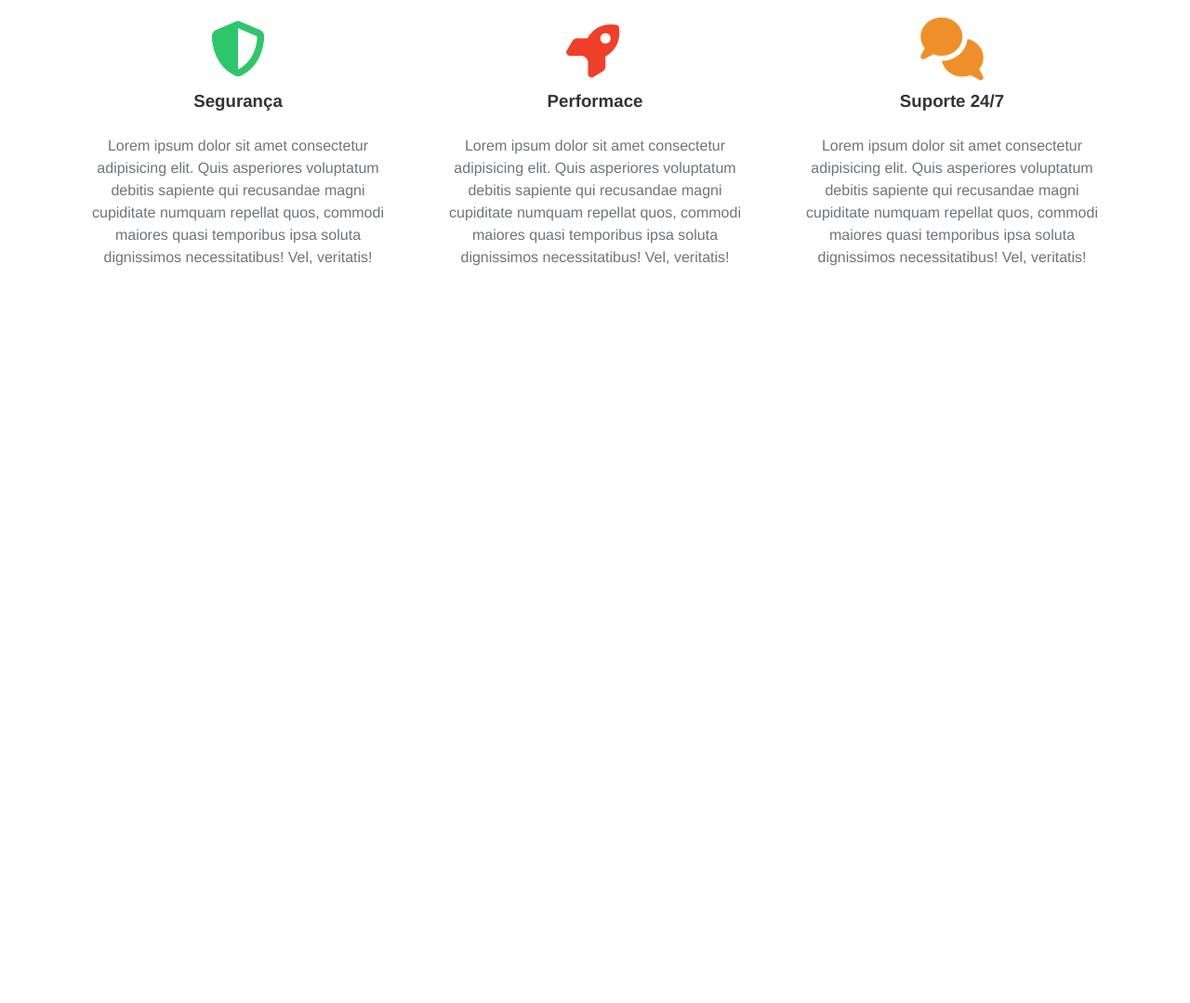
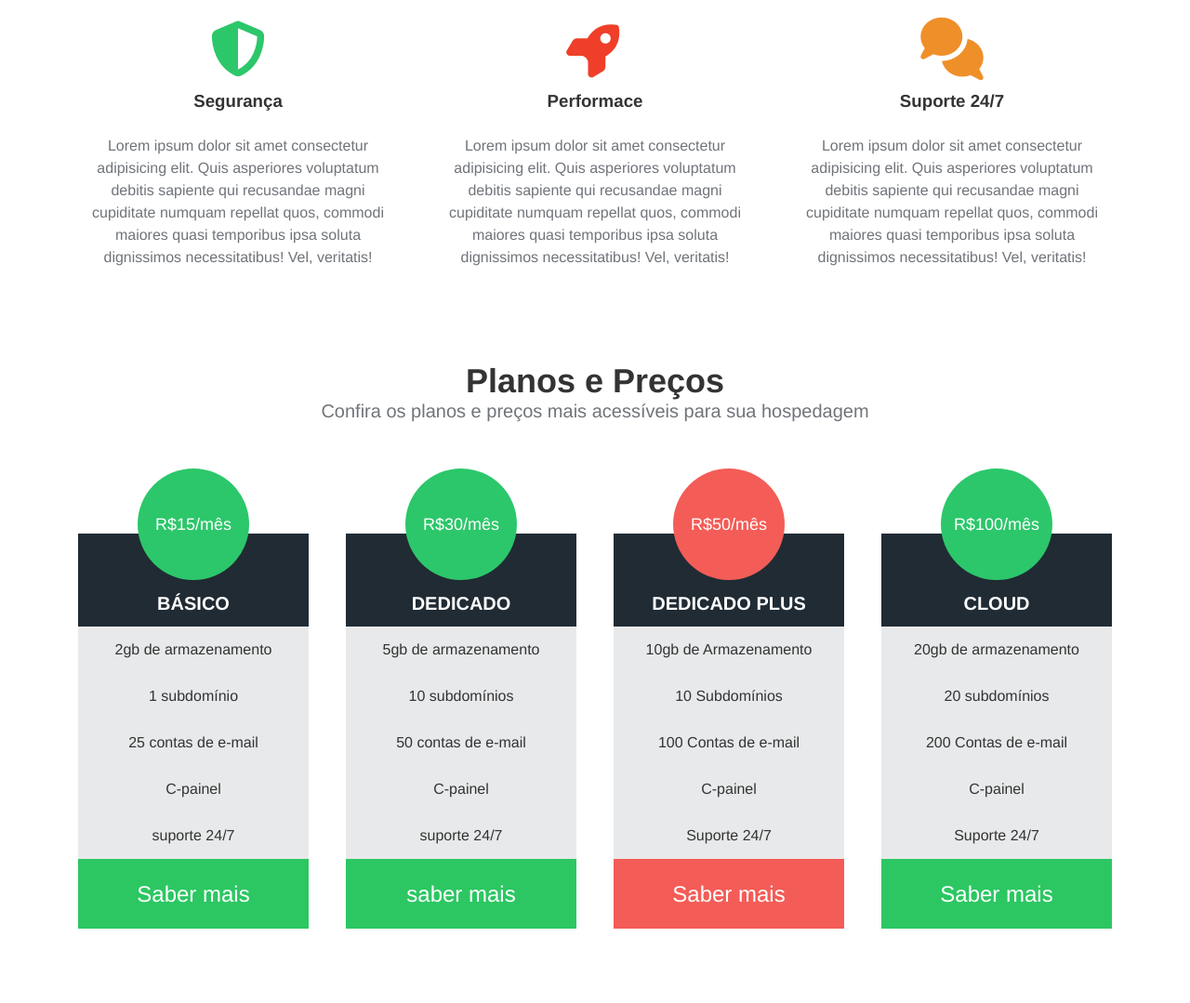
Before and after one commit to gabriel-gomes7/HDC-host, a plain HTML site: page index.html in a window 1280 px wide. Shown: the part 576-1655 px from the top of the page at 93% size. Before the commit the page ends 965 px from the top, so only its background shows below. Drawn offline with Linux system fonts and the light colour scheme.

Commit message:
criação e estilização da seção plans

```diff
--- a/index.html
+++ b/index.html
@@ -56,6 +56,61 @@
                     </li>
                 </ul>
             </section>
+            <section class="pricing-container">
+                <h2>Planos e Preços</h2>
+                <p>Confira os planos e preços mais acessíveis para sua hospedagem</p>
+                <div class="plans-container">
+                    <div class="plan">
+                        <ul>
+                            <li class="price">R$15/mês</li>
+                            <li class="plan-name">Básico</li>
+                            <li >2gb de armazenamento</li>
+                            <li>1 subdomínio</li>
+                            <li >25 contas de e-mail</li>
+                            <li >C-painel</li>
+                            <li >suporte 24/7</li>
+                            <li class="plan-btn">Saber mais</li>
+                        </ul>
+                    </div>
+                    <div class="plan">
+                        <ul>
+                            <li class="price">R$30/mês</li>
+                            <li class="plan-name">Dedicado</li>
+                            <li >5gb de armazenamento</li>
+                            <li>10 subdomínios</li>
+                            <li >50 contas de e-mail</li>
+                            <li >C-painel</li>
+                            <li >suporte 24/7</li>
+                            <li class="plan-btn">saber mais</li>
+                        </ul>
+                    </div>
+                    <div class="plan">
+                        <ul>
+                            <li class="price recommended">R$50/mês</li>
+                            <li class="plan-name">Dedicado Plus</li>
+                            <li >10gb de Armazenamento</li>
+                            <li>10 Subdomínios</li>
+                            <li >100 Contas de e-mail</li>
+                            <li >C-painel</li>
+                            <li >Suporte 24/7</li>
+                            <li class="plan-btn recommended">Saber mais</li>
+                        </ul>
+                    </div>
+                    <div class="plan">
+                        <ul>
+                            <li class="price">R$100/mês</li>
+                            <li class="plan-name">Cloud</li>
+                            <li >20gb de armazenamento</li>
+                            <li>20 subdomínios</li>
+                            <li >200 Contas de e-mail</li>
+                            <li >C-painel</li>
+                            <li >Suporte 24/7</li>
+                            <li class="plan-btn">Saber mais</li>
+                        </ul>
+                    </div>
+
+                </div>
+            </section>
         </main>
 </div>
 </body>
--- a/style.css
+++ b/style.css
@@ -112,3 +112,67 @@
 .services-container p {
     line-height: 24px;
 }
+/* price and plans */
+.pricing-container {
+    padding: 0 0 5rem 0;
+    text-align: center;
+}
+.pricing-container h2 {
+   font-size: 36px;
+}
+.pricing-container p {
+    font-size: 20px;
+}
+.plans-container{
+    display: flex;
+    justify-content: space-between;
+    width: 90%;
+    margin: 50px auto 0;
+}
+.plan {
+    flex: 1;
+    max-width: 275px;
+    margin: 0 20px;
+}
+.plan ul{
+    padding: 0;
+}
+.plan li {
+    list-style: none;
+    height: 50px;
+    line-height: 50px;
+    background-color: #e8e9ea;
+    color: #333;
+}
+.plan .price{
+    width: 120px;
+    height: 120px;
+    line-height: 120px;
+    background-color: #2cc76a;
+    color: #fff;
+    border-radius: 50%;
+    text-align: center;
+    margin: 0 auto -50px;
+    font-size: 18px;
+    position: relative;
+}
+.plan .plan-name {
+    text-transform: uppercase;
+    font-size: 20px;
+    font-weight: bold;
+    color: #fff;
+    background-color: #202b34;
+    padding: 50px 0;
+
+}
+.plan .plan-btn{
+    background-color: #2cc762;
+    color: #fff;
+    font-size: 24px;
+    height: 75px;
+    line-height: 75px;
+    cursor:pointer;
+}
+.plan .recommended{
+    background-color: #f45c57;
+}
```
